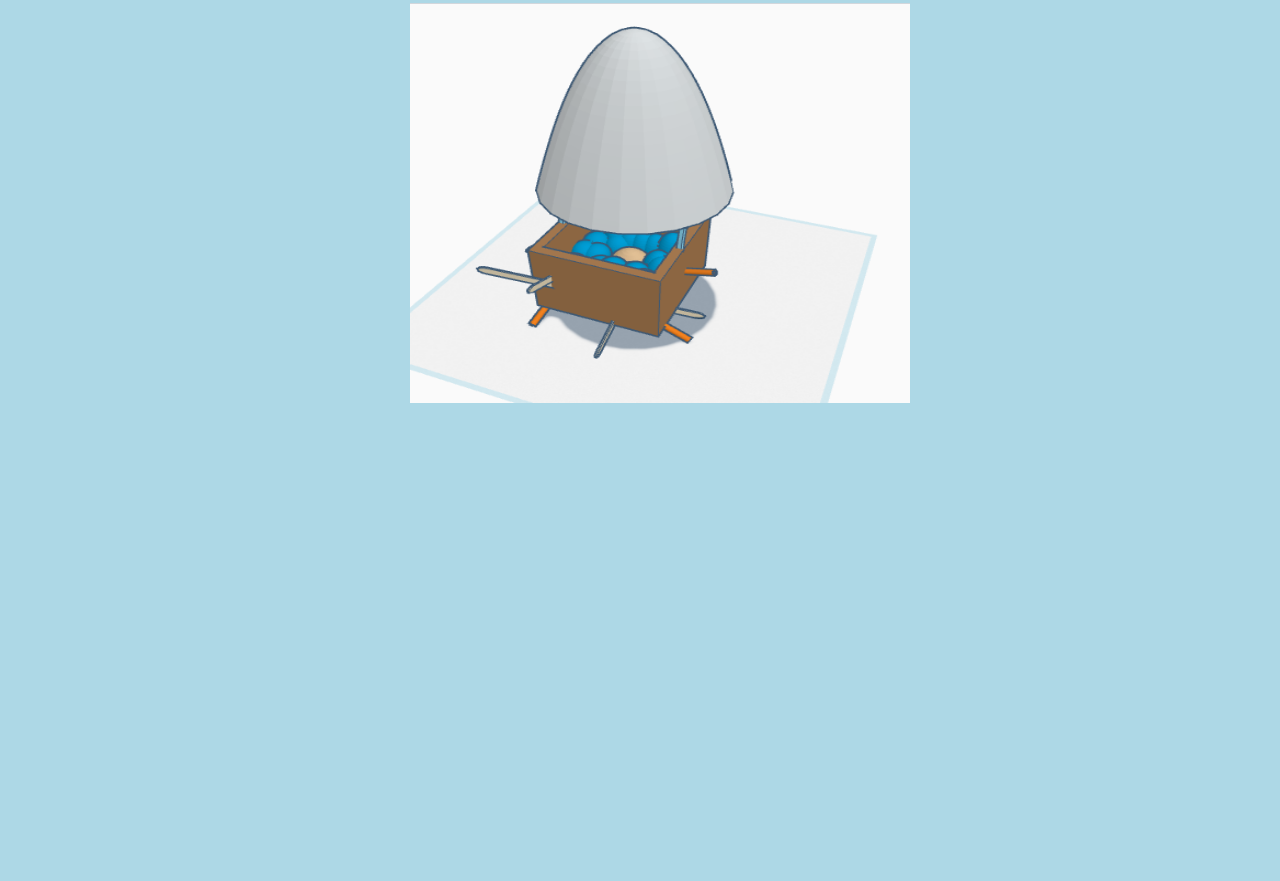
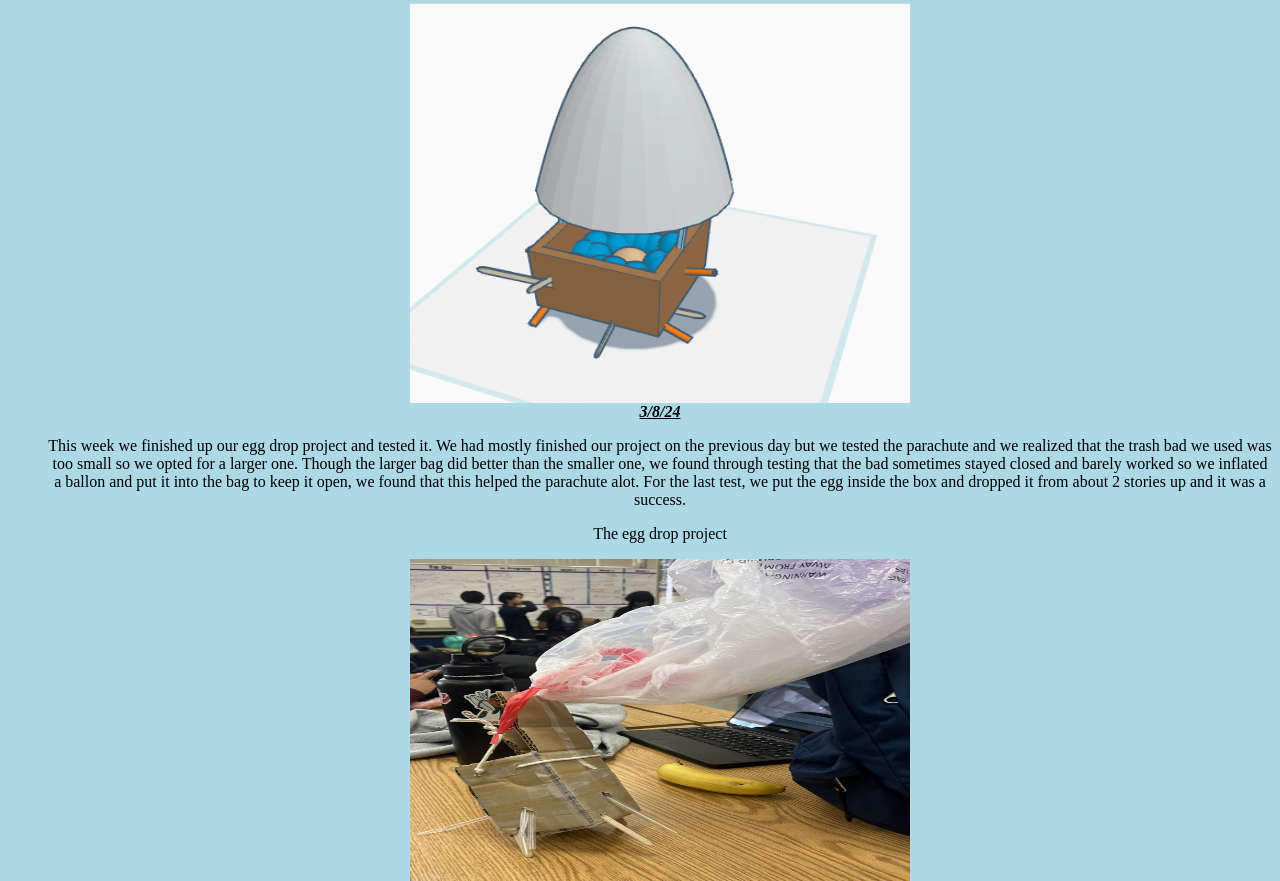
Before and after one commit to NamikaWang/Website, a plain HTML site: page index.html in a window 1280 px wide. Shown: the part 11119-12000 px from the top of the page. Before the commit the page ends 11538 px from the top, so only its background shows below. Drawn offline with Linux system fonts and the light colour scheme.

Commit message:
march 12 third update

```diff
--- a/index.html
+++ b/index.html
@@ -121,4 +121,8 @@
 <b><center><p>Egg drop CAD</p></center></b>
 <center><img src="eggdropCAD.png" width="500" height="400"></img></center>
 
+<center><b><u><i>3/8/24</u></b></center></i>
+<p>This week we finished up our egg drop project and tested it. We had mostly finished our project on the previous day but we tested the parachute and we realized that the trash bad we used was too small so we opted for a larger one. Though the larger bag did better than the smaller one, we found through testing that the bad sometimes stayed closed and barely worked so we inflated a ballon and put it into the bag to keep it open, we found that this helped the parachute alot. For the last test, we put the egg inside the box and dropped it from about 2 stories up and it was a success.</p>
+<center><p>The egg drop project</p></center>
+ <center><img src="eggdrop.jpg" width="500" height="400"></img></center>
 </ol>
```
Also changed, not shown: eggdrop.jpg (added).
